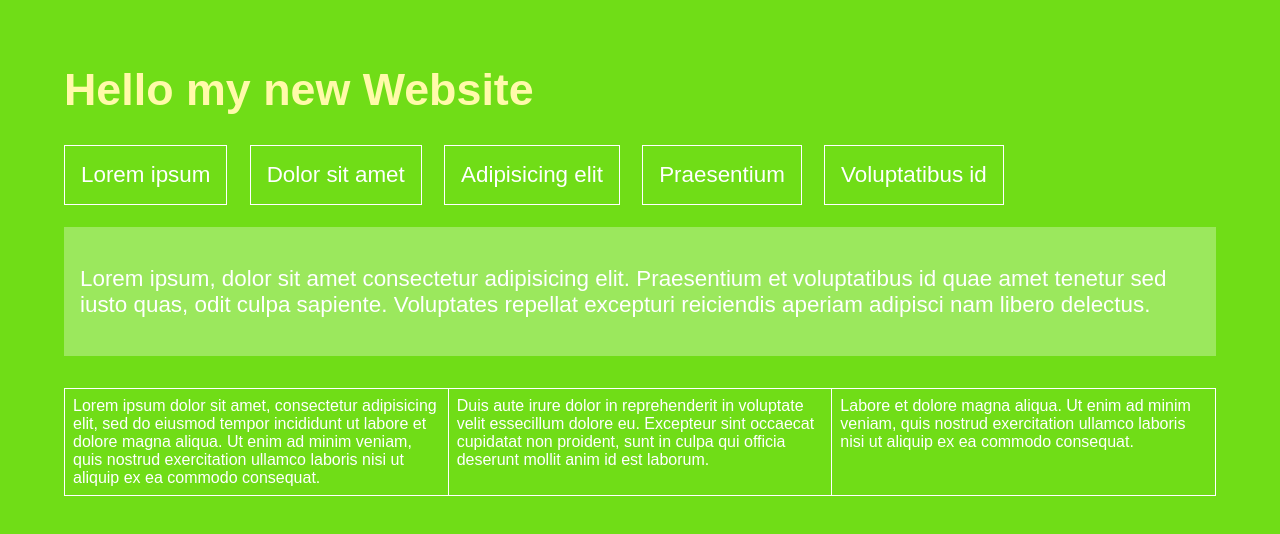
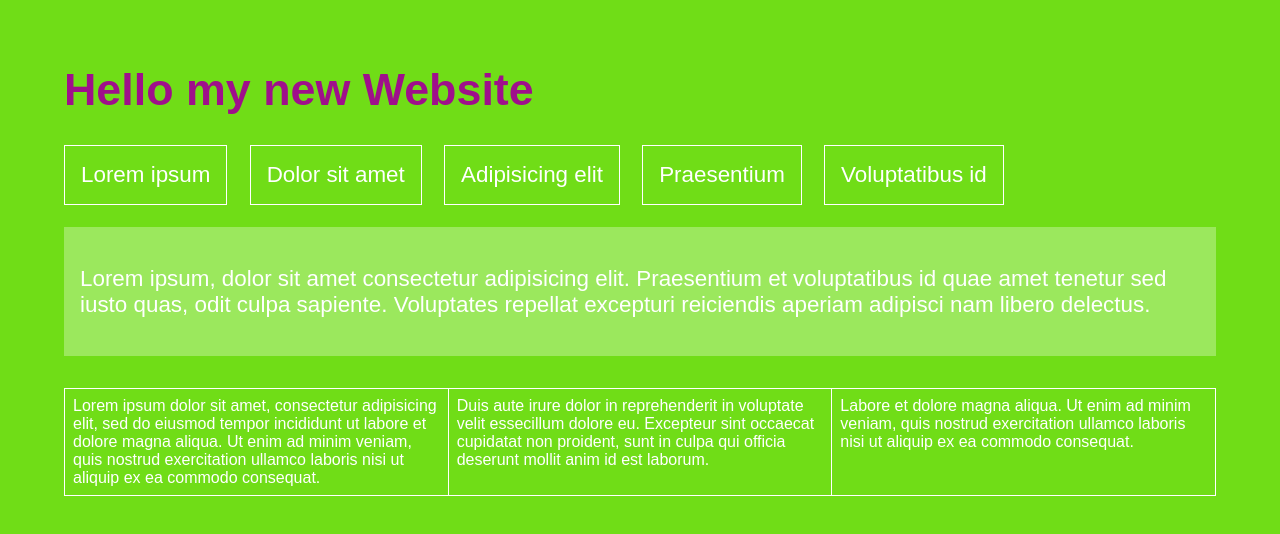
Before and after one commit to klimsky234/newwebsite, a plain HTML site: page index.html in a window 1280 px wide. Drawn offline with Linux system fonts and the light colour scheme.

Commit message:
H1 jetzt Lila

```diff
--- a/style.css
+++ b/style.css
@@ -19,7 +19,7 @@ nav ul li {
 }
 
 h1 {
-  color: #fffaaa;
+  color: rgb(159, 15, 139);
 }
 
 .aha {
```
